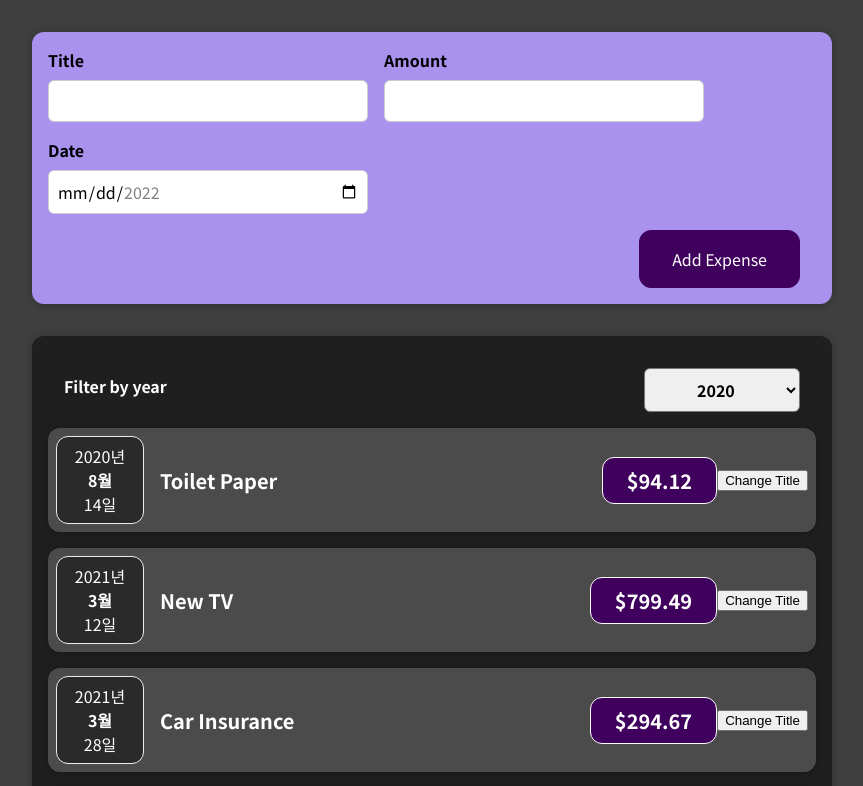
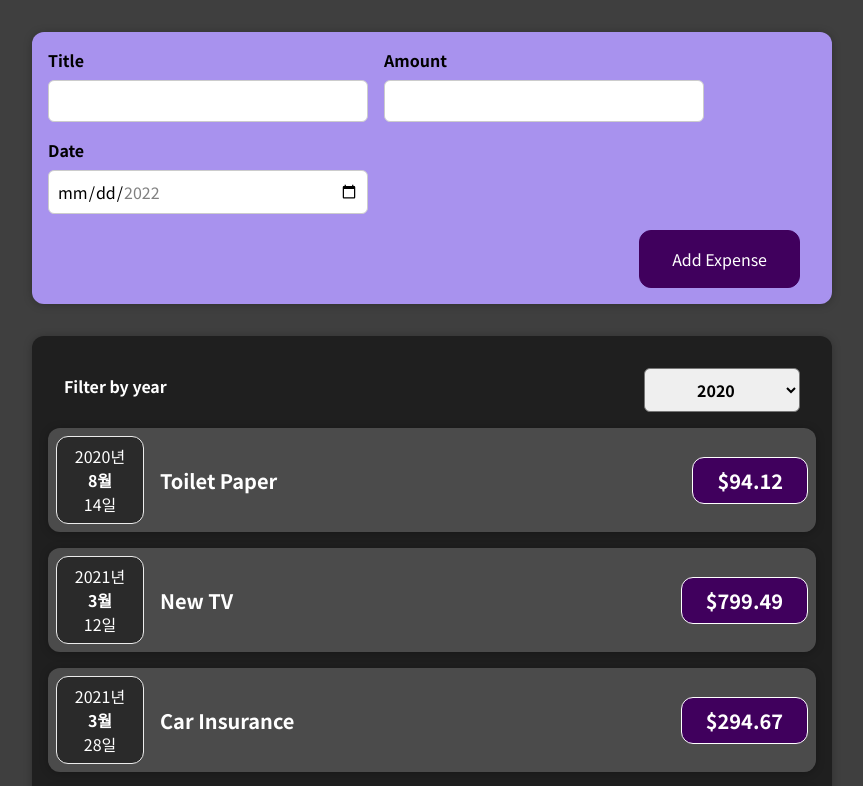
Before and after one commit to kimbro95/study, a React (Create React App) app in the folder ReactJS/: page / in a window 1280 px wide. Shown: the top 786 px of the page, without its empty margins (208-1071 px from the left). Built offline with nearby package versions, Linux system fonts and the light colour scheme.

Commit message:
ExpenseItem컴포넌트 Change Title 버튼 삭제

```diff
--- a/ReactJS/src/components/Expenses/ExpenseItem.js
+++ b/ReactJS/src/components/Expenses/ExpenseItem.js
@@ -5,20 +5,13 @@
 import './ExpenseItem.css';
 
 const ExpenseItem = (props) => {
-    const [title, setTitle] = useState(props.title);
-
-    const clickHandler = () => {
-        setTitle('Update!');
-    };
-
     return (
         <Card className='expense-item'>  {/* JSX는 class => className으로 사용*/}
             <ExpenseDate date={props.date} />
             <div className='expense-item__description'>
-                <h2>{title}</h2>
+                <h2>{props.title}</h2>
                 <div className='expense-item__price'>${props.amount}</div>
             </div>
-            <button onClick={clickHandler}>Change Title</button>
         </Card>
     );
 }
```
